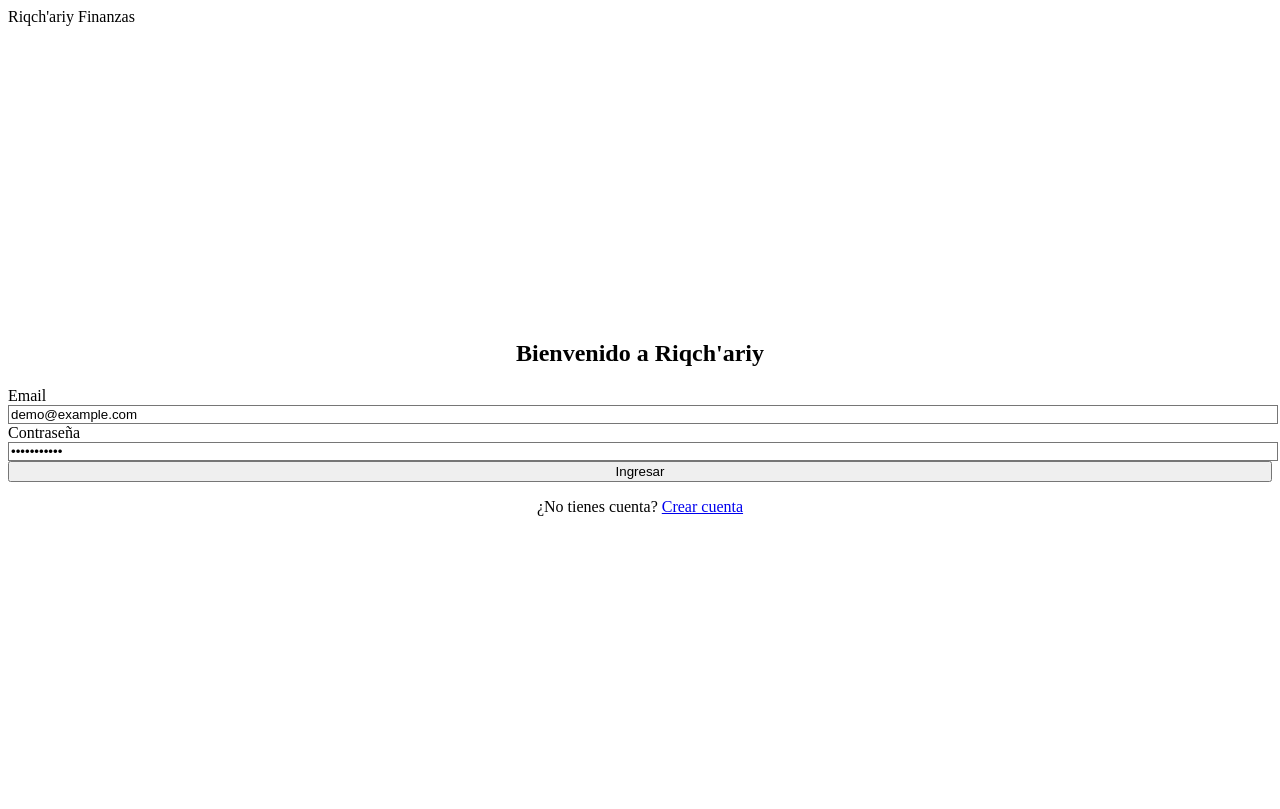
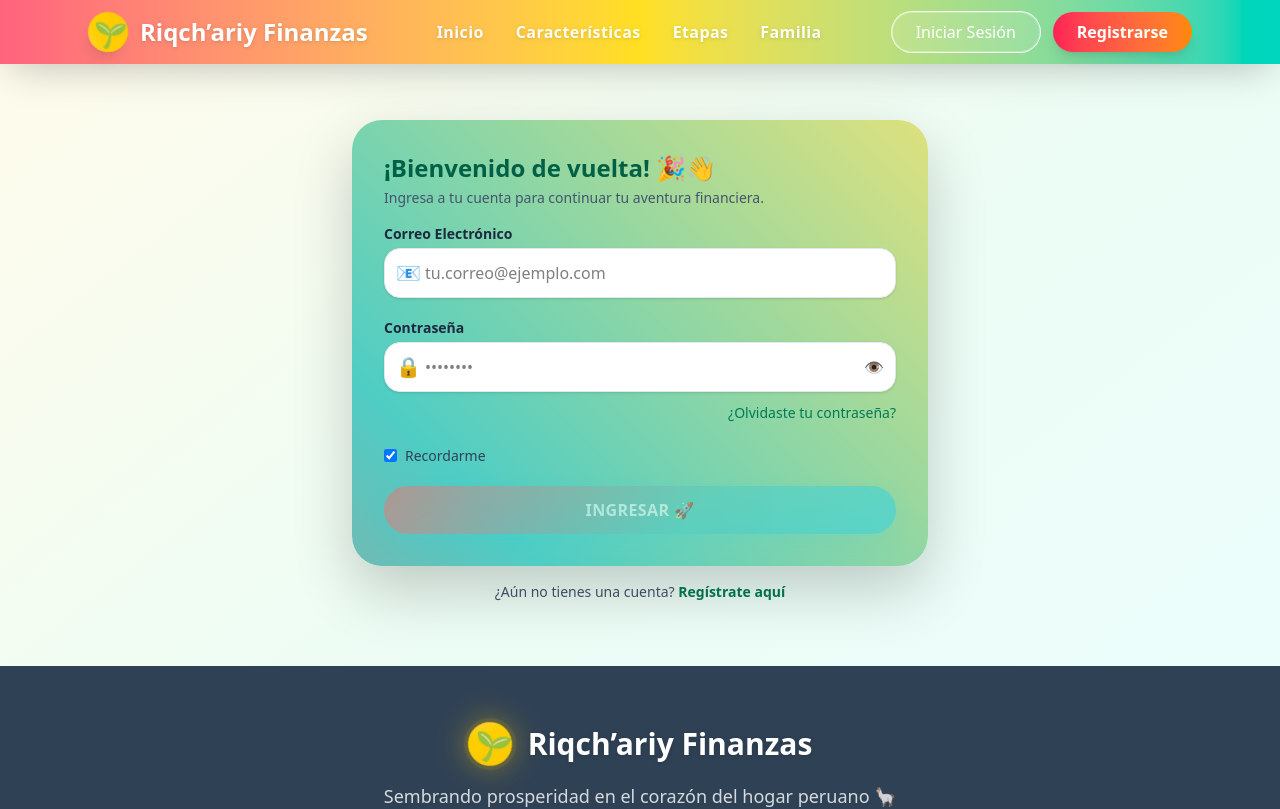
Before and after one commit to santiago2706/riqchariy-finanzas, a Vue app in the folder frontend/: page /login in a window 1280 px wide. Shown: the top 809 px of the page. Built offline with nearby package versions, Linux system fonts and the light colour scheme.

Commit message:
Diseño completo de pantalla Login con header y footer mejorados

```diff
--- a/frontend/src/assets/main.css
+++ b/frontend/src/assets/main.css
@@ -1,4 +1,88 @@
+@import "tailwindcss";
 
-@tailwind base;
-@tailwind components;
-@tailwind utilities;
+/* barra gradiente tipo “hero” */
+.hero-bar{
+  @apply rounded-2xl bg-gradient-to-r from-rose-400 via-amber-300 to-teal-300
+         px-6 py-3 backdrop-blur-md
+         ring-1 ring-white/10
+         shadow-[0_14px_36px_-14px_rgba(0,0,0,0.45)];
+}
+/* enlaces del menú */
+.nav-link{
+  @apply text-white/95 font-semibold tracking-wide drop-shadow hover:opacity-90;
+}
+/* botón contorno blanco (Iniciar sesión) */
+.btn-ghost{
+  @apply px-6 py-2 rounded-full border border-white/85 text-white
+         bg-white/10 hover:bg-white/20 transition shadow-[inset_0_0_0_1px_rgba(255,255,255,.25)];
+}
+/* botón gradiente (Registrarse) */
+.btn-primary{
+  @apply px-6 py-2 rounded-full font-bold text-white
+         bg-gradient-to-r from-rose-500 to-orange-400
+         shadow-lg hover:shadow-xl;
+}
+/* icono semilla con leve balanceo */
+@keyframes sway{0%,100%{transform:rotate(0)}50%{transform:rotate(45deg)}}
+.plant-sway{animation:sway 2.8s ease-in-out infinite;}
+
+/* Utilidades personalizadas para tu look */
+@layer utilities {
+  .grad-footer{background:linear-gradient(180deg,#2F4154 0%,#101827 100%);} /* azul pedido */
+  .footer-divider{border-top:1px solid rgba(255,255,255,.08);}
+  .glow-seed{box-shadow:0 0 0 6px rgba(255,223,0,.12),0 12px 40px rgba(255,223,0,.35);}
+  .grad-hero{
+    background-image: linear-gradient(135deg,#FF6B6B 0%,#FFE66D 50%,#4ECDC4 100%);
+    box-shadow: 0 8px 24px rgba(0,0,0,.12);
+    border-bottom-left-radius: 16px; /* leve curva como en html */
+    border-bottom-right-radius: 16px;
+  }
+  .grad-pill{
+    background-image: linear-gradient(135deg,#FF6B6B 0%,#FF8E53 100%);
+  }
+  .animate-header-glow{ animation: headerGlow 3s ease-in-out infinite; }
+  .animate-bounce-soft{ animation: bounceSoft 2s ease-in-out infinite; }
+
+  /* Tarjeta con borde-degradado y vidrio suave */
+  .card-glass{
+    background: linear-gradient(180deg,rgba(255,255,255,.96),rgba(255,255,255,.92));
+    backdrop-filter: blur(6px);
+    box-shadow: 0 24px 60px rgba(0,0,0,.20);
+  }
+  .border-gradient{ position:relative; }
+  .border-gradient::before{
+    content:""; position:absolute; inset:-2px; z-index:-1; border-radius: inherit;
+    background: linear-gradient(45deg,#FF6B6B,#4ECDC4,#FFE66D,#FF6B6B);
+    background-size: 300% 300%; animation: borderFlow 6s linear infinite;
+  }
+
+  /* Botón degradado del login */
+  .btn-login-grad{
+    background-image: linear-gradient(135deg,#FF6B6B 0%,#4ECDC4 60%,#22D3EE 100%);
+    box-shadow: 0 8px 20px rgba(34,211,238,.25);
+  }
+  .btn-login-grad:hover{ filter:brightness(1.05); }
+
+  @keyframes sway{
+    0%,100%{transform:rotate(0deg); }
+    50%{transform:translateY(-2px) rotate(20deg); }
+  }
+  .animate-sway{
+    animation:sway 2.2s ease-in-out infinite}
+
+  /* tipografías y colores del footer */
+  .footer-title{ @apply text-white font-extrabold text-[clamp(1.6rem,3vw,2.3rem)] }
+  .footer-sub{ @apply text-slate-200/80 text-[clamp(1rem,2.2vw,1.25rem)] }
+  .footer-link{ @apply text-slate-200 hover:text-white transition }
+}
+
+@keyframes headerGlow{
+  0%,100%{ box-shadow:0 8px 28px rgba(255,107,107,.25); }
+  50%{ box-shadow:0 8px 28px rgba(78,205,196,.35); }
+}
+@keyframes bounceSoft{ 0%,100%{transform:translateY(0)} 50%{transform:translateY(-3px)} }
+@keyframes borderFlow{
+  0%{ background-position:0% 50% }
+  50%{ background-position:100% 50% }
+  100%{ background-position:0% 50% }
+}
--- /dev/null
+++ b/frontend/src/components/PublicFooter.vue
@@ -0,0 +1,42 @@
+<script setup></script>
+
+<template>
+  <footer class="bg-[#2F4154] text-white">
+    <div class="mx-auto max-w-6xl px-6 py-14 flex flex-col items-center text-center">
+
+      <!-- Logo e título -->
+      <div class="flex flex-col items-center">
+        <div class="flex items-center gap-4 justify-center">
+          <span
+            class="inline-flex items-center justify-center w-11 h-11 rounded-full
+                    bg-gradient-to-br from-amber-300 to-yellow-400
+                    ring-4 ring-yellow-400/10
+                    drop-shadow-[0_0_15px_rgba(255,200,0,.45)]
+                    animate-sway">
+                <span class="inline-block leading-none text-[28px] md:text-[30px] translate-y-[1px] scale-[1.00]">
+                    🌱
+                </span>
+            </span>
+          <h2 class="text-3xl font-extrabold drop-shadow-sm">Riqch’ariy Finanzas</h2>
+        </div>
+
+        <p class="mt-4 text-lg text-white/80">
+          Sembrando prosperidad en el corazón del hogar peruano 🦙
+        </p>
+      </div>
+
+      <!-- Información de contacto -->
+      <div class="mt-6 flex flex-col sm:flex-row items-center justify-center gap-6 text-slate-200 text-base">
+        <p>📧 contacto.riqchariy@gmail.com</p>
+        <p>📱 WhatsApp: +51 999 888 777</p>
+        <p>📍 Lima, Perú</p>
+      </div>
+
+      <hr class="w-full mt-10 border-slate-200/10" />
+
+      <p class="mt-6 text-slate-300/80 text-sm">
+        © 2025 Riqch’ariy Finanzas. Todos los derechos reservados.
+      </p>
+    </div>
+  </footer>
+</template>
--- a/frontend/src/components/PublicHeader.vue
+++ b/frontend/src/components/PublicHeader.vue
@@ -1,29 +1,36 @@
+<script setup>
+import { RouterLink } from 'vue-router'
+</script>
+
 <template>
-  <header class="bg-gradient-to-r from-cyan-500 to-blue-500 text-white p-4 shadow-md">
-    <nav class="container mx-auto flex justify-between items-center">
-      <div class="text-2xl font-bold">
-        <span>Riqch'ariy Finanzas</span>
+  <!-- Header a ancho completo -->
+  <div class="sticky top-0 z-50">
+    <!-- Barra de fondo gradiente a 100% -->
+    <div class="w-full bg-gradient-to-r from-rose-400 via-amber-300 via-yellow-300 via-lime-300 to-teal-400 shadow-[0_12px_40px_-10px_rgba(0,0,0,0.25)]">
+      <!-- Contenido centrado -->
+      <div class="mx-auto max-w-6xl h-16 px-4 sm:px-6 flex items-center justify-between">
+        <!-- logo + nombre -->
+        <RouterLink to="/" class="flex items-center gap-3">
+          <span class="w-10 h-10 rounded-full bg-gradient-to-tr from-amber-300 to-yellow-400 flex items-center justify-center shadow-lg plant-sway">
+            <span class="inline-block leading-none text-[28px] md:text-[30px] translate-y-[1px] scale-[0.9]">🌱</span>
+          </span>
+          <span class="text-white font-extrabold text-2xl drop-shadow">Riqch’ariy Finanzas</span>
+        </RouterLink>
+
+        <!-- menú -->
+        <nav class="hidden md:flex items-center gap-8">
+          <RouterLink to="/" class="nav-link">Inicio</RouterLink>
+          <RouterLink to="/" class="nav-link">Características</RouterLink>
+          <RouterLink to="/" class="nav-link">Etapas</RouterLink>
+          <RouterLink to="/" class="nav-link">Familia</RouterLink>
+        </nav>
+
+        <!-- acciones -->
+        <div class="hidden md:flex items-center gap-3">
+          <RouterLink to="/login" class="btn-ghost">Iniciar Sesión</RouterLink>
+          <RouterLink to="/register" class="btn-primary">Registrarse</RouterLink>
+        </div>
       </div>
-
-      <div class="hidden md:flex space-x-6">
-        <router-link :to="{ name: 'home' }" class="hover:text-yellow-300">Inicio</router-link>
-      </div>
-
-      <div class="hidden md:flex space-x-4">
-        <router-link :to="{ name: 'login' }">
-          <button class="bg-white text-blue-600 px-4 py-2 rounded-full font-semibold hover:bg-gray-100 transition duration-150">
-            Iniciar Sesión
-          </button>
-        </router-link>
-        <router-link :to="{ name: 'register' }">
-          <button class="bg-orange-500 text-white px-4 py-2 rounded-full font-semibold hover:bg-orange-600 transition duration-150">
-            Registrarse
-          </button>
-        </router-link>
-      </div>
-    </nav>
-  </header>
+    </div>
+  </div>
 </template>
-
-<script setup>
-</script>
--- a/frontend/src/layouts/PublicLayout.vue
+++ b/frontend/src/layouts/PublicLayout.vue
@@ -1,13 +1,21 @@
 <script setup>
-import PublicHeader from '@/components/PublicHeader.vue' // El header "atrapante"
+import PublicHeader from '@/components/PublicHeader.vue'
+import PublicFooter from '@/components/PublicFooter.vue'
 import { RouterView } from 'vue-router'
 </script>
 
 <template>
-  <div id="public-layout-container">
+  <div class="min-h-screen relative overflow-x-hidden bg-gradient-to-br from-amber-50 via-emerald-50 to-cyan-50">
+    <!-- quita el contenedor interno aquí -->
     <PublicHeader />
 
-    <main>
-      <RouterView /> </main>
+    <div class="mx-auto max-w-4xl px-4 sm:px-6 mt-6"></div>
+
+    <main class="px-4 sm:px-6 pb-16">
+      <div class="mx-auto max-w-6xl">
+        <RouterView />
+      </div>
+    </main>
+    <PublicFooter />
   </div>
 </template>
--- a/frontend/src/main.js
+++ b/frontend/src/main.js
@@ -1,9 +1,9 @@
-import './assets/main.css' // 1. Carga el diccionario de estilos
-
 import { createApp } from 'vue'
 import { createPinia, setActivePinia } from 'pinia' // Importamos createPinia y setActivePinia
 import App from './App.vue'
 import router from './router'
+
+import './assets/main.css' // 1. Carga el diccionario de estilos
 
 // 1. Crear la instancia de Vue
 const app = createApp(App)
--- a/frontend/src/views/LoginView.vue
+++ b/frontend/src/views/LoginView.vue
@@ -1,91 +1,113 @@
 <script setup>
-import { ref } from 'vue';
-import { useRouter, RouterLink } from 'vue-router';
-import { useAuthStore } from '../stores/useAuthStore.js';
+import { ref, computed } from 'vue'
+import { useRouter, useRoute } from 'vue-router'
+import { useAuthStore } from '@/stores/useAuthStore'
 
-const authStore = useAuthStore();
-const router = useRouter(); // Aunque la redirección principal es en el store, lo mantenemos por si es necesario para errores.
+const auth = useAuthStore()
+const router = useRouter()
+const route = useRoute()
 
-// 3. Variables para el formulario
-const email = ref('demo@example.com'); // Usamos el valor del primer bloque
-const password = ref('password123'); // Usamos el valor del primer bloque
-const isLoading = ref(false);
+const email = ref('')
+const password = ref('')
+const showPwd = ref(false)
+const remember = ref(true)
+const formError = ref('')
 
-// 4. Esta función se llama al presionar "Ingresar"
-const handleLogin = async () => {
-    if (!email.value || !password.value) {
-        // Mejoramos la notificación para que no use alert()
-        console.error('Por favor, ingresa email y contraseña');
-        // Aquí podrías implementar un sistema de toast o modal para el usuario
-        return;
+const isDisabled = computed(() => auth?.isLoading || !email.value || !password.value)
+
+async function onSubmit(){
+  formError.value = ''
+  try{
+    await auth.login?.(email.value.trim(), password.value)
+    if(remember.value){ try{ localStorage.setItem('rq_auth','1') }catch{} }
+    router.push(route.query?.redirect?.toString?.() || '/')
+  }catch(err){
+    formError.value = (err?.message || auth?.error || 'No pudimos iniciar sesión.')
   }
-
-    isLoading.value = true;
-
-    try {
-        // ⚠️ LA REDIRECCIÓN AHORA ES GESTIONADA POR EL useAuthStore.js
-        const success = await authStore.login(email.value, password.value);
-
-        if (!success) {
-            // Esto manejaría errores internos del store (p. ej., credenciales inválidas)
-            console.error('Error al iniciar sesión. Verifica tus credenciales.');
 }
-        // Si es exitoso, ¡el store ya redirigió!
-    } catch (error) {
-        console.error('Error de red/API durante el login:', error);
-        // Mostrar un mensaje de error al usuario final
-        // alert('Hubo un error de conexión. Inténtalo de nuevo.');
-    } finally {
-        isLoading.value = false;
-    }
-};
 </script>
 
 <template>
-    <div class="flex items-center justify-center min-h-screen bg-gray-100">
-        <div class="w-full max-w-md p-8 space-y-6 bg-white rounded-lg shadow-md">
-            <h2 class="text-3xl font-bold text-center text-gray-900">
-                Bienvenido a Riqch'ariy
-            </h2>
+  <section class="flex justify-center">
+    <div class="w-full max-w-xl">
+      <!-- Tarjeta -->
+      <div class="mt-8 rounded-[30px] ring-1 ring-black/10 overflow-hidden card-glass border-gradient">
+        <div class="px-8 pt-8 pb-4">
+          <h1 class="text-2xl font-extrabold text-emerald-800">¡Bienvenido de vuelta!<span aria-hidden="true"> 🎉👋</span></h1>
+          <p class="text-sm text-slate-600 mt-1">Ingresa a tu cuenta para continuar tu aventura financiera.</p>
+        </div>
 
-            <form class="space-y-6" @submit.prevent="handleLogin">
+        <form @submit.prevent="onSubmit" class="px-8 pb-8 space-y-5">
           <div>
-                    <label for="email" class="block text-sm font-medium text-gray-700">Email</label>
+            <label for="email" class="block text-sm font-semibold text-slate-800 mb-1">Correo Electrónico</label>
+            <div class="relative">
+              <span class="absolute left-3 top-1/2 -translate-y-1/2 text-xl">📧</span>
               <input
+                id="email"
                 v-model="email"
-                        id="email"
                 type="email"
                 required
-                        class="w-full px-3 py-2 mt-1 border border-gray-300 rounded-md shadow-sm focus:outline-none focus:ring-blue-500 focus:border-blue-500"
+                autocomplete="email"
+                class="w-full pl-10 pr-4 py-3 rounded-2xl bg-white border border-slate-200 shadow-sm
+                      focus:ring-2 focus:ring-emerald-400 focus:border-emerald-400 transition-all duration-300"
+                placeholder="tu.correo@ejemplo.com"
               />
             </div>
-
-                <div>
-                    <label for="password" class="block text-sm font-medium text-gray-700">Contraseña</label>
-                    <input
-                        v-model="password"
-                        id="password"
-                        type="password"
-                        required
-                        class="w-full px-3 py-2 mt-1 border border-gray-300 rounded-md shadow-sm focus:outline-none focus:ring-blue-500 focus:border-blue-500"
-                    />
           </div>
 
+          <div class="mt-4">
+            <label for="password" class="block text-sm font-semibold text-slate-800 mb-1">Contraseña</label>
+            <div class="relative">
+              <span class="absolute left-3 top-1/2 -translate-y-1/2 text-xl">🔒</span>
+              <input
+                :type="showPwd ? 'text' : 'password'"
+                id="password"
+                v-model="password"
+                required
+                autocomplete="current-password"
+                class="w-full pl-10 pr-12 py-3 rounded-2xl bg-white border border-slate-200 shadow-sm
+                      focus:ring-2 focus:ring-emerald-400 focus:border-emerald-400 transition-all duration-300"
+                placeholder="••••••••"
+              />
               <button
-                    type="submit"
-                    :disabled="isLoading"
-                    class="w-full px-4 py-2 font-medium text-white bg-blue-600 rounded-md hover:bg-blue-700 focus:outline-none focus:ring-2 focus:ring-offset-2 focus:ring-blue-500 disabled:bg-gray-400"
+                type="button"
+                @click="showPwd = !showPwd"
+                class="absolute right-3 top-1/2 -translate-y-1/2 text-slate-500 hover:text-slate-700"
+                aria-label="Mostrar u ocultar contraseña"
               >
-                    {{ isLoading ? 'Cargando...' : 'Ingresar' }}
+                <span v-if="!showPwd">👁️</span>
+                <span v-else>🙈</span>
+              </button>
+            </div>
+
+            <div class="text-right mt-2">
+              <RouterLink to="/reset" class="text-sm text-emerald-700 hover:underline">¿Olvidaste tu contraseña?</RouterLink>
+            </div>
+          </div>
+
+          <label class="inline-flex items-center gap-2 text-sm text-slate-700">
+            <input type="checkbox" v-model="remember"
+                   class="rounded border-slate-300 text-emerald-600 focus:ring-emerald-500">
+            Recordarme
+          </label>
+
+          <p v-if="formError || auth?.error"
+             class="text-sm text-red-600 bg-red-50 border border-red-200 rounded-xl px-3 py-2">
+            {{ formError || auth?.error }}
+          </p>
+
+          <button type="submit" :disabled="isDisabled"
+            class="w-full rounded-full py-3 font-extrabold tracking-wide text-white btn-login-grad
+                  hover:brightness-105 disabled:opacity-50 disabled:cursor-not-allowed">
+            INGRESAR 🚀
           </button>
         </form>
+      </div>
 
-            <p class="text-sm text-center text-gray-600">
-                ¿No tienes cuenta?
-                <RouterLink to="/register" class="text-blue-600 hover:underline font-medium">
-                    Crear cuenta
-                </RouterLink>
+      <p class="text-center text-sm text-slate-600 mt-4">
+        ¿Aún no tienes una cuenta?
+        <RouterLink to="/register" class="text-emerald-700 font-semibold hover:underline">Regístrate aquí</RouterLink>
       </p>
     </div>
-    </div>
+  </section>
 </template>
--- a/frontend/tailwind.config.js
+++ b/frontend/tailwind.config.js
@@ -1,16 +1,30 @@
-/** @type {import('tailwindcss').Config} */
-// Usamos 'export default' (ESM) para que coincida con vite.config.js
 export default {
-  // 1. ESTA ES LA SECCIÓN MÁS IMPORTANTE
-  // Le dice a Tailwind: "Escanea estos archivos en busca de clases"
-  // Esto arregla el error original de 'bg-indigo-600'
-  content: [
-    "./index.html",
-    "./src/**/*.{vue,js,ts,jsx,tsx}" // <-- ¡Esta línea llena el "diccionario"!
-  ],
-
+  content: ["./index.html","./src/**/*.{vue,js,ts,jsx,tsx}"],
   theme: {
-    extend: {},
+    extend: {
+      boxShadow:{
+        'xl-soft':'0 24px 80px -12px rgba(0,0,0,.18)',
+        'card-glow':'0 20px 60px rgba(0,0,0,.30)'
+      },
+      keyframes:{
+        gradientShift:{
+          '0%':{backgroundPosition:'0% 50%'},
+          '50%':{backgroundPosition:'100% 50%'},
+          '100%':{backgroundPosition:'0% 50%'} },
+        headerGlow:{ '0%,100%':{boxShadow:'0 5px 20px rgba(255,107,107,.30)'}, '50%':{boxShadow:'0 5px 30px rgba(78,205,196,.50)'} },
+        floatX:{ '0%':{transform:'translateX(0)'}, '100%':{transform:'translateX(-50%)'} },
+        borderGlow:{ '0%,100%':{backgroundPosition:'0% 50%'}, '50%':{backgroundPosition:'100% 50%'} },
+        bounceSoft:{ '0%,100%':{transform:'translateY(0) rotate(0)'}, '50%':{transform:'translateY(-5px) rotate(10deg)'} },
+      },
+      animation:{
+        'gradientShift': 'gradientShift 8s ease infinite',
+        'header-glow':'headerGlow 3s ease-in-out infinite',
+        'float-x':'floatX 20s linear infinite',
+        'border-glow':'borderGlow 3s ease infinite',
+        'bounce-soft':'bounceSoft 2s ease-in-out infinite',
+      },
+      backgroundSize:{ '200':'200% 200%', '400':'400% 400%' }
+    }
   },
-  plugins: [],
+  plugins:[]
 }
```
Also changed, not shown: 1 other file (tests, documents, lock files or other folders). Lines whose indentation alone changed are shown as unchanged.
